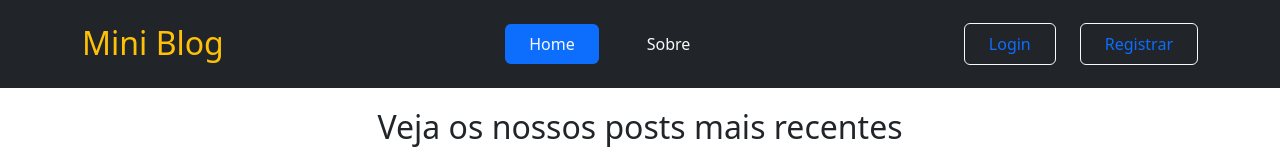
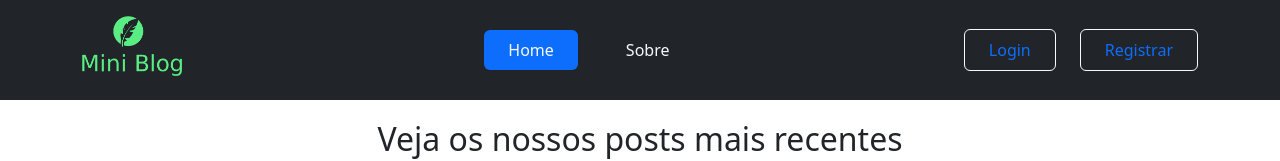
Before and after one commit to aleretamero/miniblog, a React (Create React App) app: page / in a window 1280 px wide. Shown: the top 161 px of the page. Built offline with nearby package versions, Linux system fonts and the light colour scheme; no server answers; the database is empty.

Commit message:
Update index.jsx

```diff
--- a/src/components/Navbar/index.jsx
+++ b/src/components/Navbar/index.jsx
@@ -3,6 +3,8 @@ import { NavLink } from 'react-router-dom';
 import { useAuthentication } from '../../hooks/useAutentication';
 
 import { useAuthValue } from '../../context/AuthContext';
+
+import Logo from '../Logo';
 
 const Navbar = () => {
   const { user } = useAuthValue();
@@ -16,7 +18,7 @@ const Navbar = () => {
       <nav className="container d-flex justify-content-between gap-3">
         <h1>
           <NavLink className="navbar-brand text-warning fs-2" to="/">
-            Mini <span className="text-warning-emphasis">Blog</span>
+            <Logo />
           </NavLink>
         </h1>
 
```
